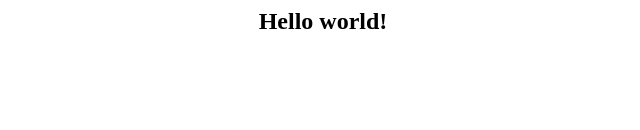
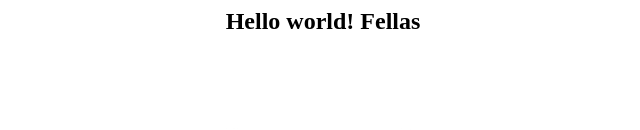
Before and after one commit to gbengademodi/jenkins-demo, a plain HTML site: page index.html in a window 1280 px wide. Shown: the top 130 px of the page, without its empty margins (317-957 px from the left). Drawn offline with Linux system fonts and the light colour scheme.

Commit message:
html updated

```diff
--- a/index.html
+++ b/index.html
@@ -3,6 +3,6 @@
 <title> Intellipaat </title>
 </head>
 <body style = "background-image:url('images/github3.jpg'); background-size: 100%">
-<h2 ALIGN=CENTER>Hello world!</h2>
+<h2 ALIGN=CENTER>Hello world! Fellas</h2>
 </body>
 </html>
```
